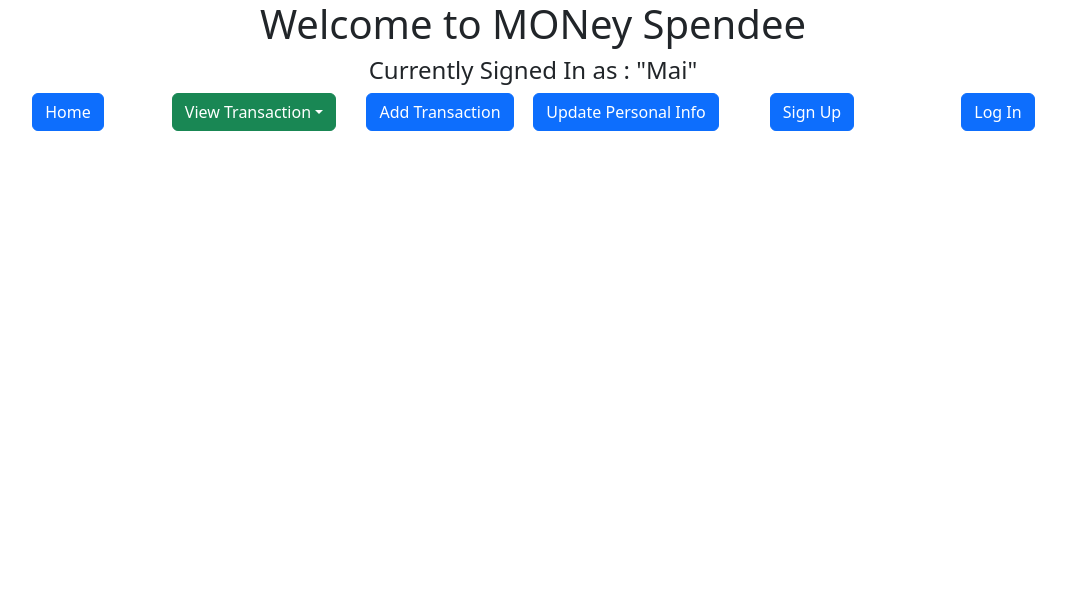
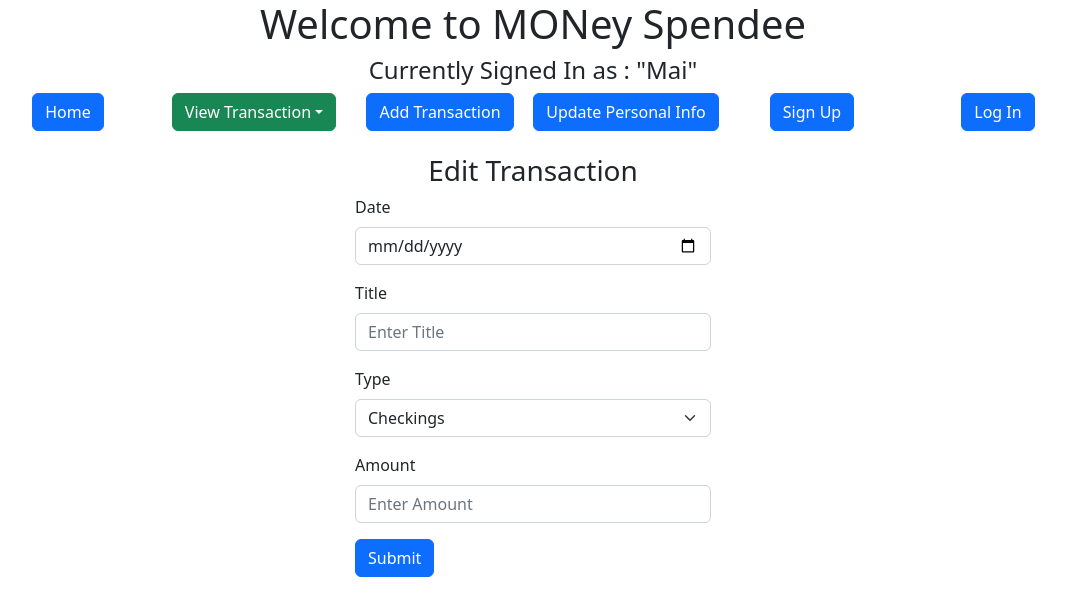
Before and after one commit to chonnikan-aue/money-spendee-client, a React (Create React App) app: page /edit-transaction in a window 1280 px wide. Shown: the top 616 px of the page, without its empty margins (107-1173 px from the left). Built offline with nearby package versions, Linux system fonts and the light colour scheme; no server answers; the HTML template or start-up script is replaced by a standard one.

Commit message:
Create EditTransaction

```diff
--- a/src/App.js
+++ b/src/App.js
@@ -9,6 +9,7 @@ import AddTransaction from "./components/AddTransaction/AddTransaction"
 import UpdateInfo from "./components/UpdateInfo/UpdateInfo"
 import SignUp from "./components/SignUp/SignUp"
 import LogIn from "./components/LogIn/LogIn"
+import EditTransaction from "./components/EditTransaction/EditTransaction"
 import { Route, Routes, Link } from "react-router-dom";
 import 'bootstrap/dist/css/bootstrap.min.css';
 import { Button, Container, Row, Col, Dropdown } from 'react-bootstrap'
@@ -27,7 +28,7 @@ function App() {
   })
 
   const getDeposits = () => {
-    axios.get(`http://localhost:3004/deposit/user/${userData.id}`)
+    axios.get(`http://localhost:3001/deposit/user/${userData.id}`)
     .then(res => {
       setTransactions((prevState) => ({
         ...prevState,
@@ -48,7 +49,7 @@ function App() {
   }, [])
 
   const getWithdraws = () => {
-    axios.get(`http://localhost:3004/withdraw/user/${userData.id}`)
+    axios.get(`http://localhost:3001/withdraw/user/${userData.id}`)
     .then(res => {
       setTransactions((prevState) => ({
         ...prevState,
@@ -146,6 +147,7 @@ function App() {
           <Route path="/update-info" element={<UpdateInfo />} />
           <Route path="/log-in" element={<LogIn />} />
           <Route path="/sign-up" element={<SignUp />} />
+          <Route path="/edit-transaction" element={<EditTransaction />} />
         </Routes>
       </main>
     </div>
--- /dev/null
+++ b/src/components/EditTransaction/EditTransaction.js
@@ -0,0 +1,74 @@
+import React from "react";
+import { Button, Form, Container, Row, Col} from 'react-bootstrap'
+
+const EditTransaction = props => {
+
+  const handleChange = (e) => {
+    // setLogInData((prevState) => ({
+    //   ...prevState,
+    //   [e.target.type === "text" ? "username" : e.target.type]: e.target.value
+    // }))
+  }
+
+  const handleSubmit = e => {
+    e.preventDefault()
+  }
+
+  return (
+    <Container>
+      <Row>
+        <h3>Edit Transaction</h3>
+      </Row>
+      <Row>
+        <Col md={{ span: 4, offset: 4 }}>
+          <Form onSubmit={handleSubmit}>
+            <Form.Group className="mb-3" controlId="date">
+              <Form.Label>Date</Form.Label>
+              <Col>
+                <Form.Control type="date" onChange={handleChange} />
+              </Col>
+            </Form.Group>
+
+            <Form.Group className="mb-3" controlId="title">
+              <Form.Label>Title</Form.Label>
+              <Col>
+                <Form.Control
+                  type="text"
+                  onChange={handleChange}
+                  placeholder="Enter Title"
+                />
+              </Col>
+            </Form.Group>
+
+            <Form.Group className="mb-3">
+              <Form.Label>Type</Form.Label>
+              <Form.Select>
+                <option>Checkings</option>
+                <option>Savings</option>
+                <option>Daily Expenses</option>
+                <option>Investment</option>
+              </Form.Select>
+            </Form.Group>
+
+            <Form.Group className="mb-3" controlId="amount">
+              <Form.Label>Amount</Form.Label>
+              <Col>
+                <Form.Control
+                  type="number"
+                  onChange={handleChange}
+                  placeholder="Enter Amount"
+                />
+              </Col>
+            </Form.Group>
+
+            <Button variant="primary" type="submit">
+              Submit
+            </Button>
+          </Form>
+        </Col>
+      </Row>
+    </Container>
+  )
+}
+
+export default EditTransaction
--- a/src/components/LogIn/LogIn.js
+++ b/src/components/LogIn/LogIn.js
@@ -30,7 +30,7 @@ const LogIn = props => {
     // console.log(logInData);
 
     // Version 2
-    axios.get("http://localhost:3004/auth/", logInData)
+    axios.get("http://localhost:3001/auth/", logInData)
     .then(res => {
         // console.log(res.data);
         // let token = res.data
@@ -41,12 +41,13 @@ const LogIn = props => {
   return (
     <Container>
       <Row>
-        <h3>This is the log in page!</h3>
+        <h3>Log In</h3>
       </Row>
       <Row>
         <Col md={{ span: 4, offset: 4 }}>
           <Form onSubmit={handleSubmit}>
-            <Form.Group className="mb-3" controlId="formBasicEmail">
+
+            <Form.Group className="mb-3" controlId="username">
               <Form.Label>Username</Form.Label>
               <Col>
                 <Form.Control type="text" onChange={handleChange} placeholder="Enter Username" />
@@ -56,18 +57,21 @@ const LogIn = props => {
               </Form.Text>
             </Form.Group>
 
-            <Form.Group className="mb-3" controlId="formBasicPassword">
+            <Form.Group className="mb-3" controlId="password">
               <Form.Label>Password</Form.Label>
               <Col>
                 <Form.Control type="password" onChange={handleChange} placeholder="Enter Password" />
               </Col>
             </Form.Group>
-            <Form.Group className="mb-3" controlId="formBasicCheckbox">
+
+            <Form.Group className="mb-3" controlId="checkbox">
               <Form.Check type="checkbox" onChange={handleChange} label="Stay signed in for 30 days" />
             </Form.Group>
+
             <Button variant="primary" type="submit">
               Submit
             </Button>
+
           </Form>
         </Col>
       </Row>
--- a/src/components/TableView/TableView.js
+++ b/src/components/TableView/TableView.js
@@ -3,7 +3,9 @@ import axios from "axios"
 import editIcon from '../../images/edit.png'
 import deleteIcon from '../../images/delete.png'
 import './TableView.css';
-import { Container, Row, Table, Pagination } from "react-bootstrap"
+import { Container, Row, Col, Table, Pagination } from "react-bootstrap"
+import { Link } from "react-router-dom";
+
 
 const TableView = props => {
 
@@ -13,7 +15,7 @@ const TableView = props => {
   }
 
   const deleteTransaction = (type, id) => {
-    axios.delete(`http://localhost:3004/${type}/${id}`)
+    axios.delete(`http://localhost:3001/${type}/${id}`)
         .then(res => {
           console.log(res.data);
 
@@ -36,7 +38,10 @@ const TableView = props => {
         {/* Q: Shouldn't 'fixed income' be savings in DB? */}
         <td>{deposit.amount}</td>
         <td>
-          <img src={editIcon} alt="Edit icon" href="" onClick={editTransaction}></img>
+          <Col as={Link} to="/edit-transaction">
+            <img src={editIcon} alt="Edit icon" href="" onClick={editTransaction}></img>
+          </Col>
+          {/* <img src={editIcon} alt="Edit icon" href="" onClick={editTransaction}></img> */}
           <img src={deleteIcon} alt="Delete icon" href="" onClick={()=>{deleteTransaction(type, deposit.id)}}></img>
         </td>
       </tr>
@@ -51,7 +56,10 @@ const TableView = props => {
         <td>{withdraw.typeId === 1 ? "Daily Expenses" : "Investment"}</td>
         <td>{withdraw.amount}</td>
         <td>
-          <img src={editIcon} alt="Edit icon" href="" onClick={editTransaction}></img>
+          <Col as={Link} to="/edit-transaction">
+            <img src={editIcon} alt="Edit icon" href="" onClick={editTransaction}></img>
+          </Col>
+          {/* <img src={editIcon} alt="Edit icon" href="" onClick={editTransaction}></img> */}
           <img src={deleteIcon} alt="Delete icon" href="" onClick={deleteTransaction}></img>
         </td>
       </tr>
```
